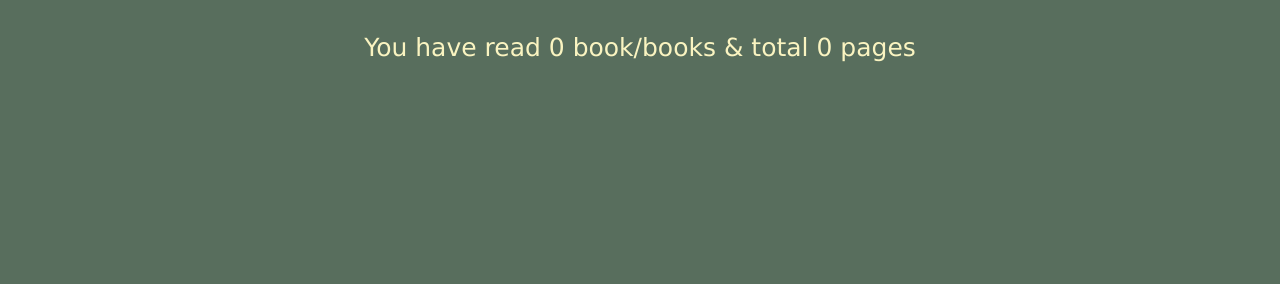
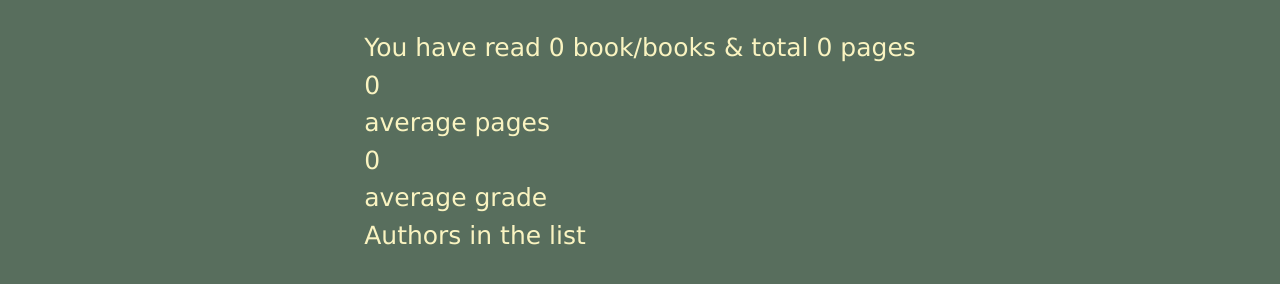
Before and after one commit to Eva-Li80/bokbiblioteket-frontend23-eva-li, a Next.js app: page /readbooks in a window 1280 px wide. Shown: the part 284-568 px from the top of the page. Built offline with nearby package versions, Linux system fonts and the light colour scheme.

Commit message:
aggregerad data

```diff
--- a/src/app/readbooks/page.tsx
+++ b/src/app/readbooks/page.tsx
@@ -15,12 +15,58 @@ const Page = () => {
   const [selectedBook, setSelectedBook] = useState<Book | null>(null);
   const readBooks = useSelector((state: RootState) => state.book.readBooks);
   const dispatch = useDispatch();
+  const [averageGrade, setAverageGrade] = useState(0)
+  const [averagePages, setAveragePages] = useState(0)
+  const [authors , setAuthors] = useState<string[]>([])
 
   const countBooks = readBooks.length;
+
   const totalPage = readBooks.reduce(
     (total, book) => total + parseInt(book.about?.pages || "0"),
     0
   );
+
+  const handleAverageGrade = () => {
+    const totalGrade = readBooks.reduce(
+      (total, book) => total + parseInt(book.about?.grade || "0"),
+      0
+    );
+
+    const averageGrade = totalGrade / countBooks
+    setAverageGrade(averageGrade)
+  }
+
+  const handleAveragePages = () => {
+    const totalPages = readBooks.reduce(
+      (total, book) => total + parseInt(book.about?.pages || "0"),
+      0
+    );
+
+    const averagePages = totalPages / countBooks
+    setAveragePages(averagePages)
+  }
+
+
+  const handleAuthors = () => {
+    const uniqueAuthors: string[] = []
+    readBooks.forEach((book) => {
+      if(book.author_name){
+        book.author_name.forEach((authors) => {
+          if(!uniqueAuthors.includes(authors)){
+            uniqueAuthors.push(authors)
+          }
+        })
+      }
+    })
+    setAuthors(uniqueAuthors)
+  }
+
+
+
+
+
+
+
 
   const handleRemoveReadBook = (book: Book) => {
     dispatch(removeReadBook(book));
@@ -49,6 +95,17 @@ const Page = () => {
         <p>
           You have read {countBooks} book/books & total {totalPage} pages
         </p>
+        <p>{averagePages}</p>
+        <button onClick={handleAveragePages}>average pages</button>
+        <p>{averageGrade}</p>
+        <button onClick={handleAverageGrade}>average grade</button>
+        <p>{authors.map((a) => (
+      <div key={a}>
+        {a}
+      </div>
+        ))}</p>
+        <button onClick={handleAuthors}>Authors in the list</button>
+
       </div>
 
       <List
```
